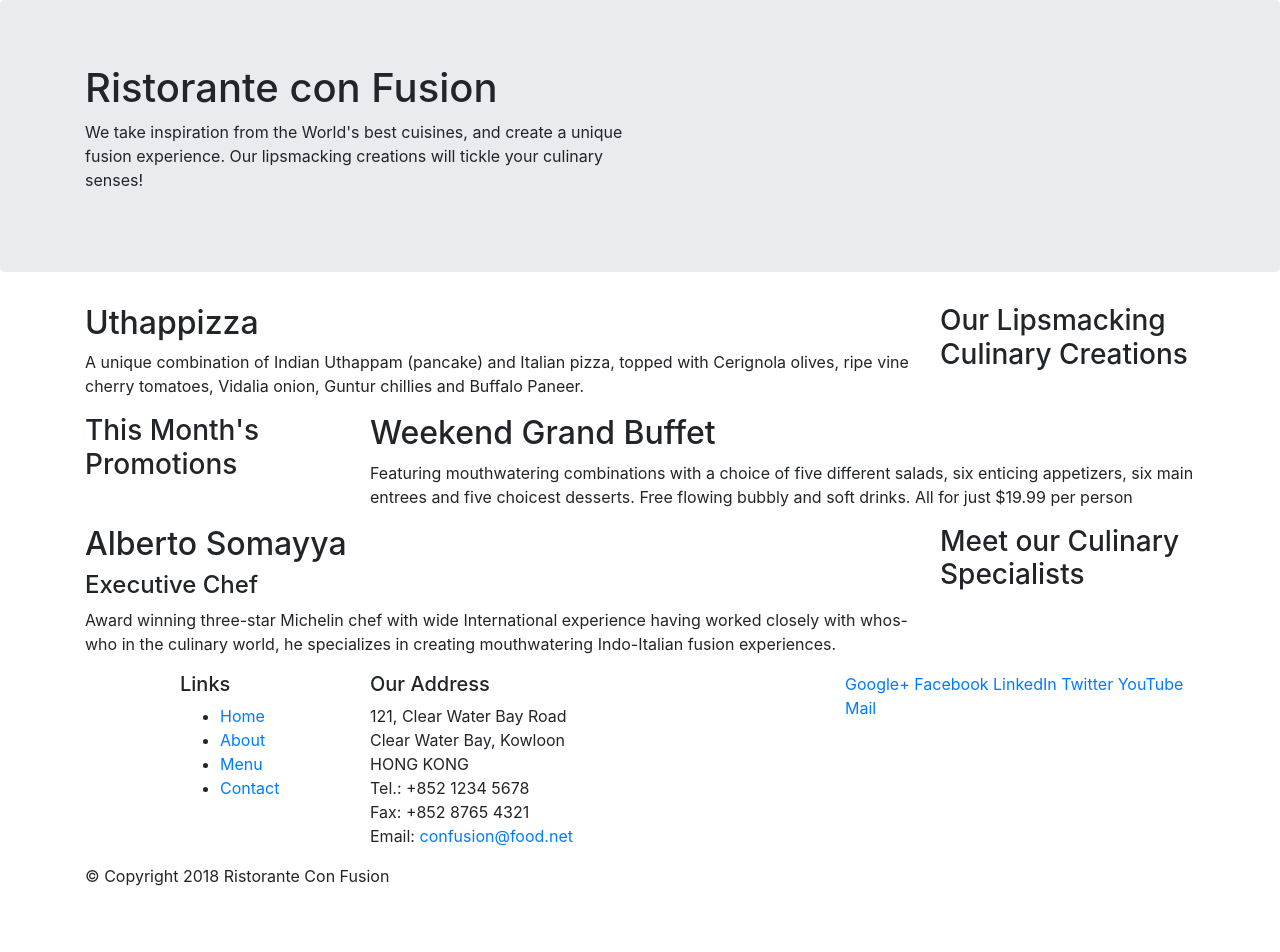
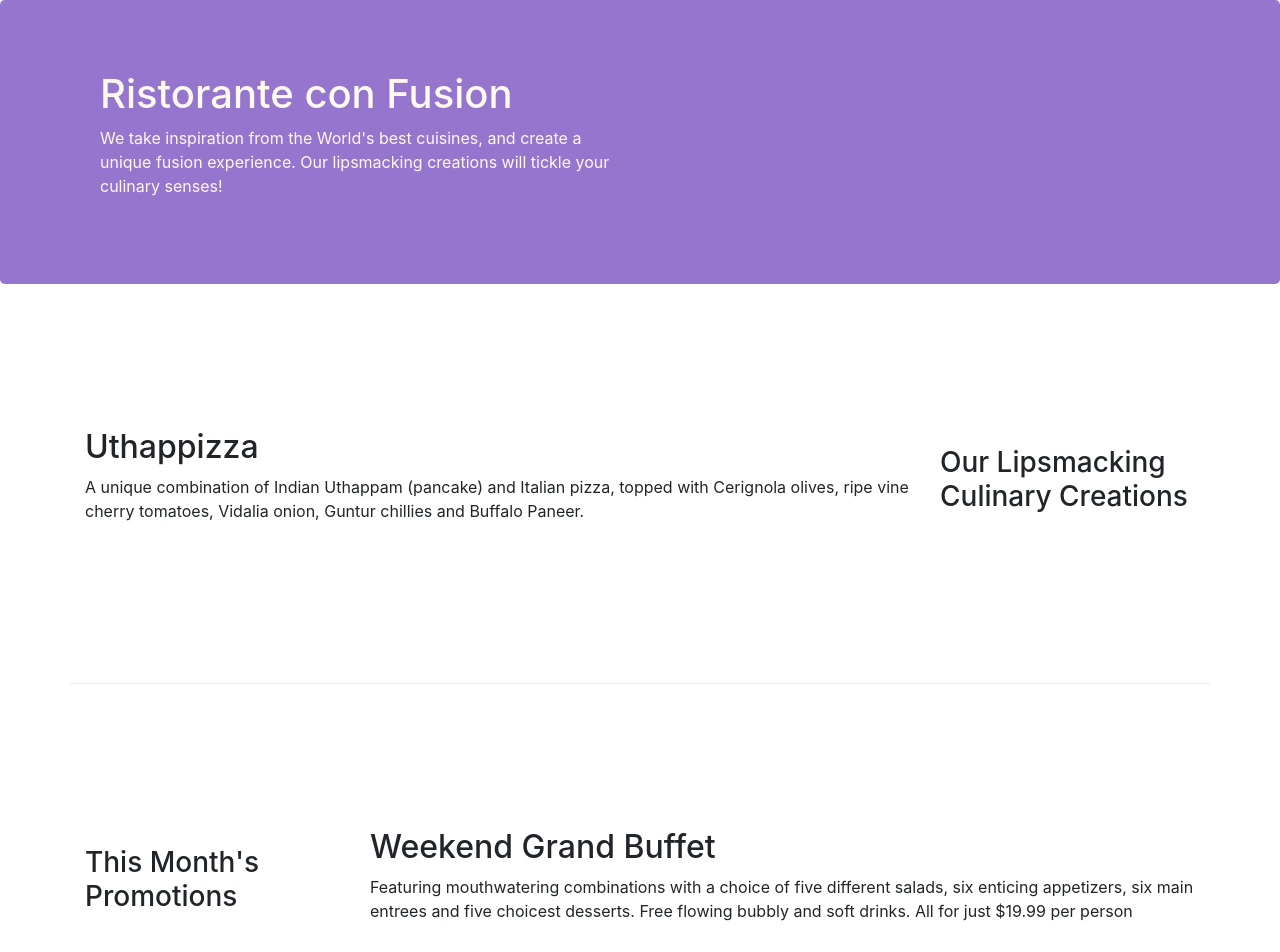
Before and after one commit to timtnguyen/Bootstrap-proj, a website: page index.html in a window 1280 px wide. Shown: the top 952 px of the page. Before the commit the page ends 904 px from the top, so only its background shows below. Drawn offline with nearby package versions, Linux system fonts and the light colour scheme.

Commit message:
Add css file and more to index.html

```diff
--- /dev/null
+++ b/css/styles.css
@@ -0,0 +1,30 @@
+.row-header {
+    margin: 0px auto;
+    padding: 0px auto;
+}
+
+.row-content {
+    margin: 0xp auto;
+    padding: 50px 0px 50px 0px;
+    border-bottom: 1px ridge;
+    min-height: 400px;
+}
+
+.footer {
+    background-color: #d1c4c9;
+    margin: 0px auto;
+    padding: 20px 0px 20px 0px;
+}
+
+.jumbotron {
+    padding: 70px 30px 70px 30px;
+    margin: 0px auto;
+    background: #9575cd;
+    color: floralwhite;
+}
+
+.address {
+    font-size: 80%;
+    margin: 0px;
+    color: #0f0f0f;
+}
--- a/index.html
+++ b/index.html
@@ -9,6 +9,7 @@
     <!-- Bootstrap CSS -->
     <!-- <link rel="stylesheet" href="node_modules/bootstrap/dist/css/bootstrap.min.css"> -->
     <link rel="stylesheet" href="https://stackpath.bootstrapcdn.com/bootstrap/4.1.3/css/bootstrap.min.css" integrity="sha384-MCw98/SFnGE8fJT3GXwEOngsV7Zt27NXFoaoApmYm81iuXoPkFOJwJ8ERdknLPMO" crossorigin="anonymous">
+    <link rel="stylesheet" href="css/styles.css">
     <title>Ristorante Con Fusion</title>
 </head>
 
@@ -16,7 +17,7 @@
 
     <header class="jumbotron">
         <div class="container">
-            <div class="row">
+            <div class="row row-header">
                 <div class="col-12 col-sm-6">
                     <h1>Ristorante con Fusion</h1>
                     <p>We take inspiration from the World's best cuisines, and create a unique fusion experience. Our lipsmacking creations will tickle your culinary senses!</p>
@@ -28,7 +29,7 @@
     </header>
 
     <div class="container">
-        <div class="row">
+        <div class="row row-content align-items-center">
             <div class="col-12 col-sm-4 order-sm-last col-md-3">
                 <h3>Our Lipsmacking Culinary Creations</h3>
             </div>
@@ -39,7 +40,7 @@
         </div>
 
 
-        <div class="row">
+        <div class="row row-content align-items-center">
             <div class="col-12 col-sm-4 col-md-3">
                 <h3>This Month's Promotions</h3>
             </div>
@@ -49,7 +50,7 @@
             </div>
         </div>
 
-        <div class="row">
+        <div class="row row-content align-items-center">
             <div class="col-12 col-sm-4 order-sm-last col-md-3">
                 <h3>Meet our Culinary Specialists</h3>
             </div>
@@ -61,12 +62,12 @@
         </div>
     </div>
 
-    <footer>
+    <footer class="footer">
         <div class="container">
             <div class="row">
                 <div class="col-4 offset-1 col-sm-2">
                     <h5>Links</h5>
-                    <ul>
+                    <ul class="list-unstyled">
                         <li><a href="#">Home</a></li>
                         <li><a href="#">About</a></li>
                         <li><a href="#">Menu</a></li>
@@ -84,8 +85,8 @@
 		              Email: <a href="mailto:confusion@food.net">confusion@food.net</a>
 		           </address>
                 </div>
-                <div class="col-12 col-sm-4">
-                    <div>
+                <div class="col-12 col-sm-4 align-self-center">
+                    <div class="text-center">
                         <a href="http://google.com/+">Google+</a>
                         <a href="http://www.facebook.com/profile.php?id=">Facebook</a>
                         <a href="http://www.linkedin.com/in/">LinkedIn</a>
@@ -95,7 +96,7 @@
                     </div>
                 </div>
            </div>
-           <div class="row">
+           <div class="row justify-content-center">
                 <div class="col-auto">
                     <p>© Copyright 2018 Ristorante Con Fusion</p>
                 </div>
```
